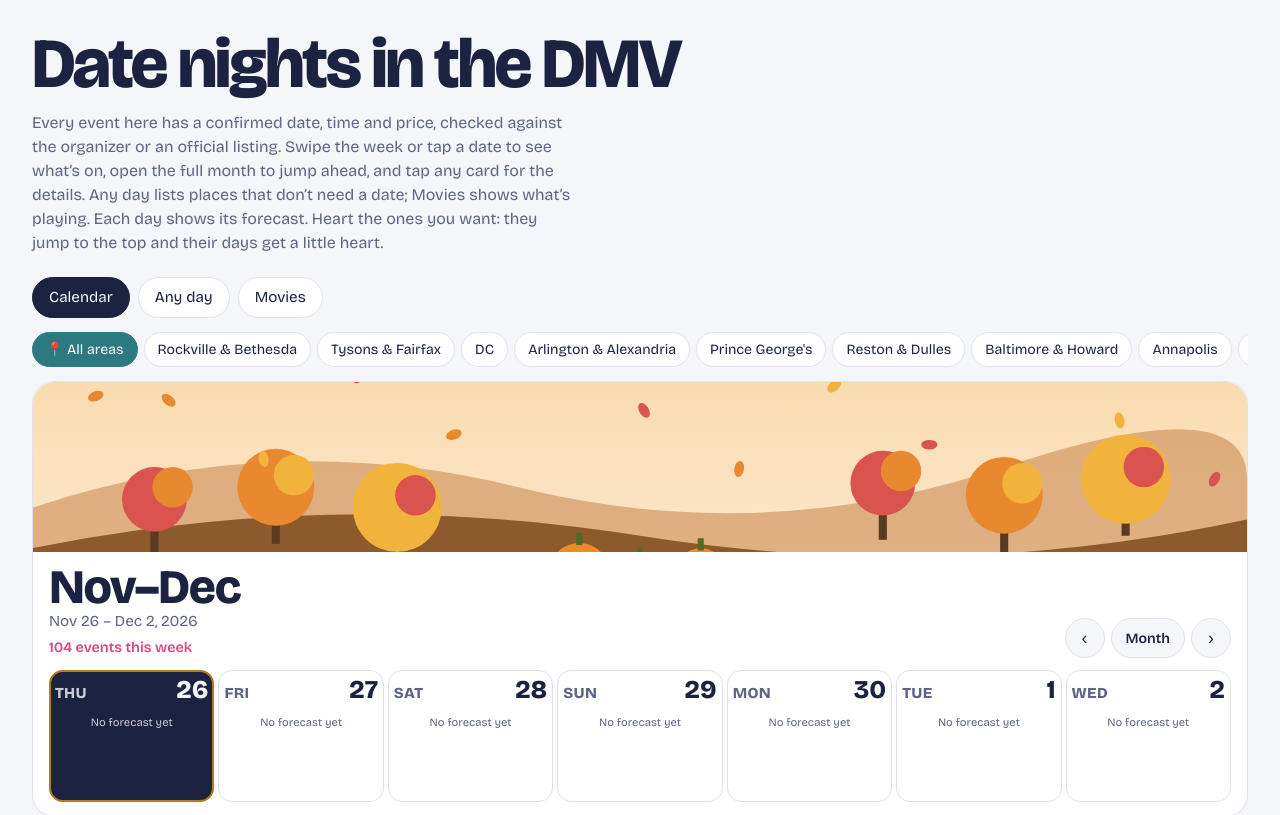
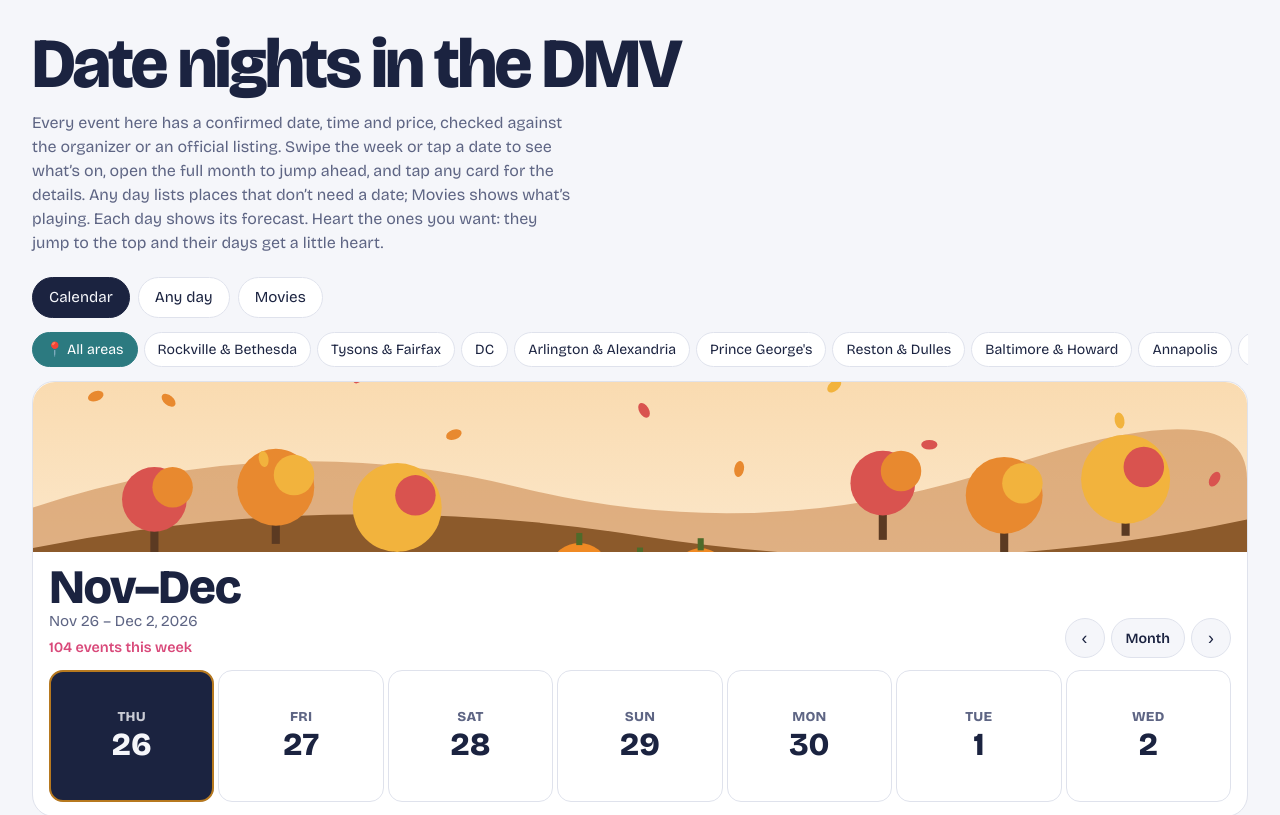
Before and after one commit to eseto9/DMVActivities, a plain HTML site: page index.html in a window 1280 px wide. Shown: the top 815 px of the page. Drawn offline with nearby package versions, Linux system fonts and the light colour scheme; no server answers.

Commit message:
Days past the forecast show just the weekday and a large date
Removes "No forecast yet"; boxes without weather center the weekday
over a bigger date, same box size.

Co-Authored-By: Claude Opus 5.5 <noreply@anthropic.com>

```diff
--- a/index.html
+++ b/index.html
@@ -132,7 +132,10 @@ button:focus-visible,a:focus-visible{outline:3px solid var(--gold);outline-offse
 .sday .temps{display:flex;justify-content:center;flex-wrap:wrap;gap:1px 5px;font-size:.92rem;font-weight:800;line-height:1.1}
 .sday .hi{color:#D45A1F}.sday .lo{color:#2F6FB0}
 .sday .rain{text-align:center;font-size:.72rem;font-weight:700;color:#2F6FB0;line-height:1.2;margin-top:1px}
-.sday .nofc{text-align:center;font-size:.7rem;color:var(--muted);margin-top:12px;line-height:1.2}
+.sday.nofx .top{flex:1;flex-direction:column;align-items:center;justify-content:center;gap:6px}
+.sday.nofx .dw{font-size:.85rem}
+.wrap .sday.nofx .dn,.sday.nofx .dn{font-size:2rem}
+@media (max-width:560px){.wrap .sday.nofx .dn{font-size:1.3rem}.sday.nofx .dw{font-size:.7rem}}
 .day.sday[aria-pressed="true"] .dw,.day.sday[aria-pressed="true"] .nofc{color:inherit;opacity:.8}
 .day.sday[aria-pressed="true"] .hi{color:#FFB27A}.day.sday[aria-pressed="true"] .lo,.day.sday[aria-pressed="true"] .rain{color:#9CCBFF}
 .wxsvg .spin{transform-box:fill-box;transform-origin:center;animation:wxspin 14s linear infinite}
@@ -985,8 +988,8 @@ function render(){
   document.getElementById("total").textContent=`${inW.length} event${inW.length===1?"":"s"} this week`;
   const cnt=keys.map(k=>inW.filter(it=>it.days.includes(k)).length);
   document.getElementById("strip").innerHTML=keys.map((k,i)=>{const d=P(k),n=cnt[i],w=WX[k];
-    const cls=["day","sday"];if(+d===+TODAY)cls.push("today");if(d<TODAY)cls.push("past");if(ITEMS.some(it=>it.days.includes(k)&&savedOn(it,k)))cls.push("saved");
-    return `<button class="${cls.join(" ")}" data-k="${k}" aria-pressed="${selKey===k}" aria-label="${DOW[d.getDay()]} ${MN[d.getMonth()]} ${d.getDate()}: ${w?wxText(w)+", ":""}${n} event${n===1?"":"s"}${cls.includes("saved")?", includes something you hearted":""}"><span class="top"><span class="dw"><span class="dwl">${DOW[d.getDay()]}</span><span class="dws">${DOW[d.getDay()].slice(0,2)}</span></span><span class="dn">${d.getDate()}</span></span>${w?`${wxSvg(w.c)}<span class="temps"><span class="hi">▲${w.hi}°</span><span class="lo">▼${w.lo}°</span></span>${w.pp>=30?`<span class="rain">💧${w.pp}%</span>`:""}`:`<span class="nofc">No forecast yet</span>`}</button>`;}).join("");
+    const cls=["day","sday"];if(!w)cls.push("nofx");if(+d===+TODAY)cls.push("today");if(d<TODAY)cls.push("past");if(ITEMS.some(it=>it.days.includes(k)&&savedOn(it,k)))cls.push("saved");
+    return `<button class="${cls.join(" ")}" data-k="${k}" aria-pressed="${selKey===k}" aria-label="${DOW[d.getDay()]} ${MN[d.getMonth()]} ${d.getDate()}: ${w?wxText(w)+", ":""}${n} event${n===1?"":"s"}${cls.includes("saved")?", includes something you hearted":""}"><span class="top"><span class="dw"><span class="dwl">${DOW[d.getDay()]}</span><span class="dws">${DOW[d.getDay()].slice(0,2)}</span></span><span class="dn">${d.getDate()}</span></span>${w?`${wxSvg(w.c)}<span class="temps"><span class="hi">▲${w.hi}°</span><span class="lo">▼${w.lo}°</span></span>${w.pp>=30?`<span class="rain">💧${w.pp}%</span>`:""}`:""}</button>`;}).join("");
   const st=document.getElementById("status");let list,ctx;
   const todayBtn=inRange&&!keys.includes(iso(TODAY))?` <button id="goToday">Back to today</button>`:"";
   if(selKey&&keys.includes(selKey)){list=inW.filter(it=>it.days.includes(selKey));ctx={day:selKey};
```
